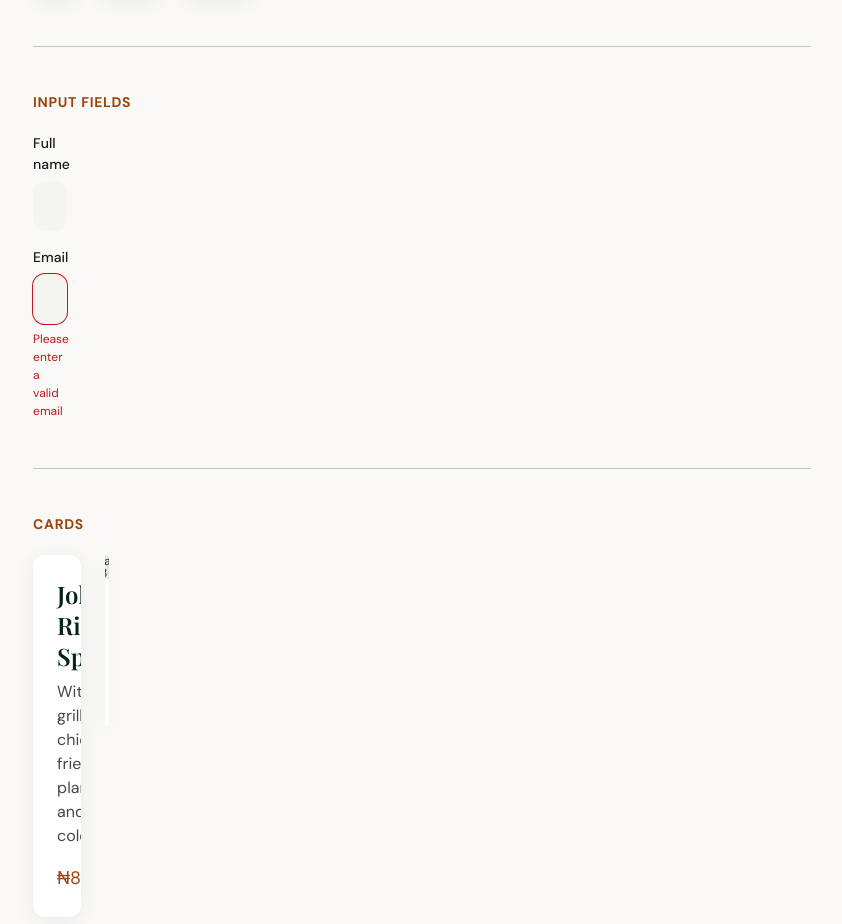
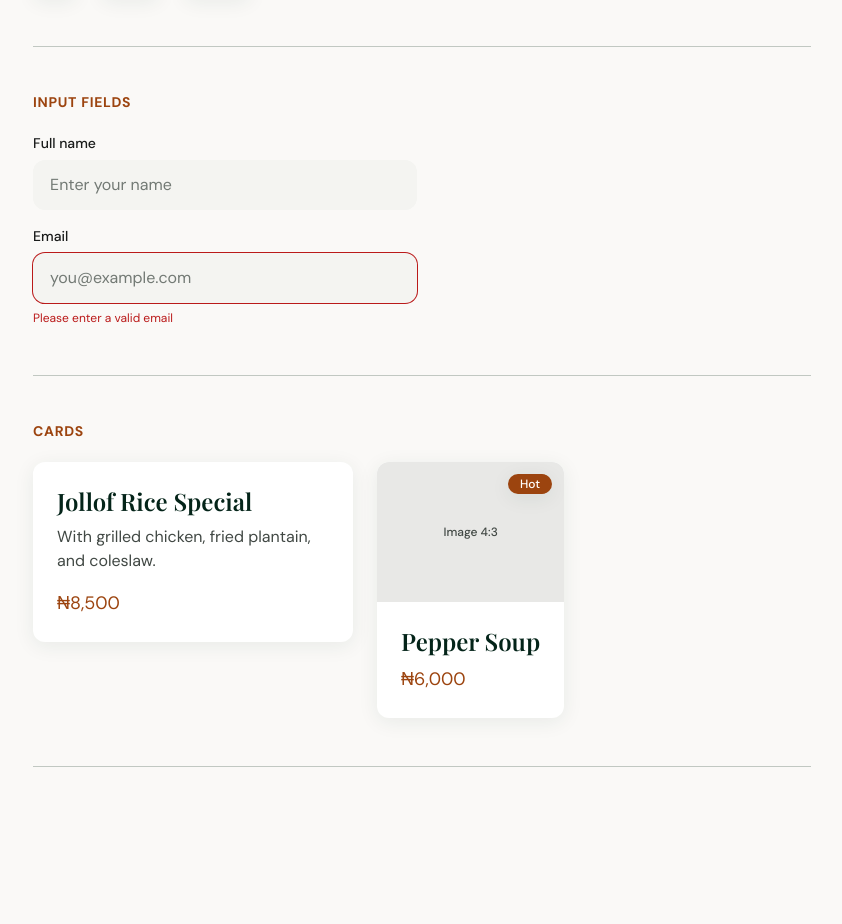
Before and after one commit to Emmanuelochepo/ene-kitchen, a Next.js app: page /preview/components in a window 1280 px wide. Shown: the part 903-1827 px from the top of the page, without its empty margins (218-1060 px from the left). After the commit the page ends 1718 px from the top, so only its background shows below. Built offline with nearby package versions, Linux system fonts and the light colour scheme.

Commit message:
Fix: remove colliding named spacing tokens (xs/sm/md/lg/xl) that were overriding Tailwind's max-w-* scale and breaking layout widths

```diff
--- a/src/app/globals.css
+++ b/src/app/globals.css
@@ -63,7 +63,26 @@
   /* Elevation (ambient, primary-green tinted) */
   --shadow-raised: 0px 4px 20px rgba(27, 58, 45, 0.08);
   --shadow-overlay: 0px 12px 32px rgba(0, 0, 0, 0.12);
+
+  /* Layout */
+  --spacing-container-max: 1200px;
+  --spacing-gutter: 20px;
 }
+
+/*
+  NOTE on spacing: Design.md's spacing scale (xs:4 sm:8 md:16 lg:24 xl:48)
+  is NOT defined as named Tailwind tokens, because names like xs/sm/md/lg/xl
+  collide with Tailwind's built-in named scale (used by max-w-xs, etc) and
+  silently break sizing utilities across the whole app.
+  Tailwind's default unit is already 4px (--spacing: 0.25rem), matching
+  Design.md's stated "unit: 4px" exactly, so the scale maps directly onto
+  plain numeric utilities:
+    xs = 4px  -> p-1 / gap-1 / m-1
+    sm = 8px  -> p-2 / gap-2 / m-2
+    md = 16px -> p-4 / gap-4 / m-4
+    lg = 24px -> p-6 / gap-6 / m-6
+    xl = 48px -> p-12 / gap-12 / m-12
+*/
 
 @theme inline {
   --color-surface: var(--color-surface);
@@ -129,13 +148,8 @@
   --radius-xl: 1.5rem;
   --radius-full: 9999px;
 
-  --spacing-xs: 4px;
-  --spacing-sm: 8px;
-  --spacing-md: 16px;
-  --spacing-lg: 24px;
-  --spacing-xl: 48px;
-  --spacing-container-max: 1200px;
-  --spacing-gutter: 20px;
+  --spacing-container-max: var(--spacing-container-max);
+  --spacing-gutter: var(--spacing-gutter);
 
   --shadow-raised: var(--shadow-raised);
   --shadow-overlay: var(--shadow-overlay);
--- a/src/app/preview/components/page.tsx
+++ b/src/app/preview/components/page.tsx
@@ -14,7 +14,7 @@ import {
 
 function Section({ title, children }: { title: string; children: React.ReactNode }) {
   return (
-    <section className="flex flex-col gap-6 py-xl border-b border-outline-variant">
+    <section className="flex flex-col gap-6 py-12 border-b border-outline-variant">
       <LabelMd className="text-secondary">{title}</LabelMd>
       <div className="flex flex-wrap items-start gap-6">{children}</div>
     </section>
@@ -23,7 +23,7 @@ function Section({ title, children }: { title: string; children: React.ReactNode
 
 export default function ComponentsPreview() {
   return (
-    <main className="max-w-[1200px] mx-auto px-6 md:px-12 py-xl flex flex-col">
+    <main className="max-w-[1200px] mx-auto px-6 md:px-12 py-12 flex flex-col">
       <HeadlineXl className="mb-2">Component Library</HeadlineXl>
       <BodyLg className="mb-8">Phase 1 — internal preview, not a public page.</BodyLg>
 
@@ -77,7 +77,7 @@ export default function ComponentsPreview() {
               Hot
             </Badge>
           </div>
-          <div className="p-lg">
+          <div className="p-6">
             <HeadlineMd className="mb-2">Pepper Soup</HeadlineMd>
             <BodyLg className="font-bold text-secondary">₦6,000</BodyLg>
           </div>
--- a/src/components/ui/Card.tsx
+++ b/src/components/ui/Card.tsx
@@ -19,7 +19,7 @@ export function Card({ children, elevation = "raised", noPadding = false, classN
       className={clsx(
         "bg-surface-container-lowest rounded-md overflow-hidden",
         elevation === "raised" ? "shadow-raised" : "shadow-overlay",
-        !noPadding && "p-lg",
+        !noPadding && "p-6",
         className
       )}
       {...props}
```
